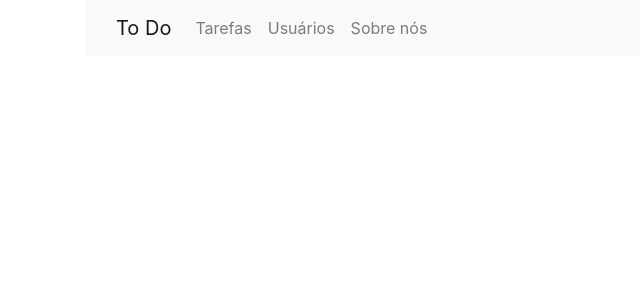
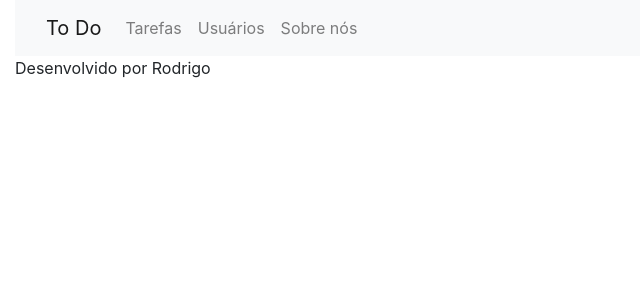
Before and after one commit to rodrigoyuri/to-do-python, a Django app: template tasks/templates/base.html in a window 1280 px wide. Shown: the top 300 px of the page, without its empty margins (0-640 px from the left). Run offline with Django 3.2, Linux system fonts and the light colour scheme; the template is opened without the code that fills it, so the values that code supplies are empty; some libraries are stand-ins or nearby versions.

Commit message:
added CDN fontawesome, content footer and class fluid

```diff
--- a/tasks/templates/base.html
+++ b/tasks/templates/base.html
@@ -7,12 +7,14 @@
     <meta name="viewport" content="width=device-width, initial-scale=1.0">
     <link rel="stylesheet" href="https://stackpath.bootstrapcdn.com/bootstrap/4.5.2/css/bootstrap.min.css"
         integrity="sha384-JcKb8q3iqJ61gNV9KGb8thSsNjpSL0n8PARn9HuZOnIxN0hoP+VmmDGMN5t9UJ0Z" crossorigin="anonymous">
+    <link rel="stylesheet" href="https://use.fontawesome.com/releases/v5.15.1/css/all.css"
+        integrity="sha384-vp86vTRFVJgpjF9jiIGPEEqYqlDwgyBgEF109VFjmqGmIY/Y4HV4d3Gp2irVfcrp" crossorigin="anonymous">
     <link rel="stylesheet" href="{% static 'css/styles.css' %}">
     <title>{% block title %}{% endblock %}</title>
 </head>
 
 <body>
-    <div class="container">
+    <div class="container-fluid">
         <nav class="navbar navbar-expand-lg navbar-light bg-light">
             <div class="container-fluid">
                 <a class="navbar-brand" href="#">To Do</a>
@@ -37,7 +39,9 @@
             </div>
         </nav>
         {% block content %}{% endblock %}
-        <footer></footer>
+        <footer>
+            <p>Desenvolvido por Rodrigo</p>
+        </footer>
     </div>
     <script src="https://code.jquery.com/jquery-3.5.1.min.js"
         integrity="sha256-9/aliU8dGd2tb6OSsuzixeV4y/faTqgFtohetphbbj0=" crossorigin="anonymous"></script>
```
Lines whose indentation alone changed are shown as unchanged.
